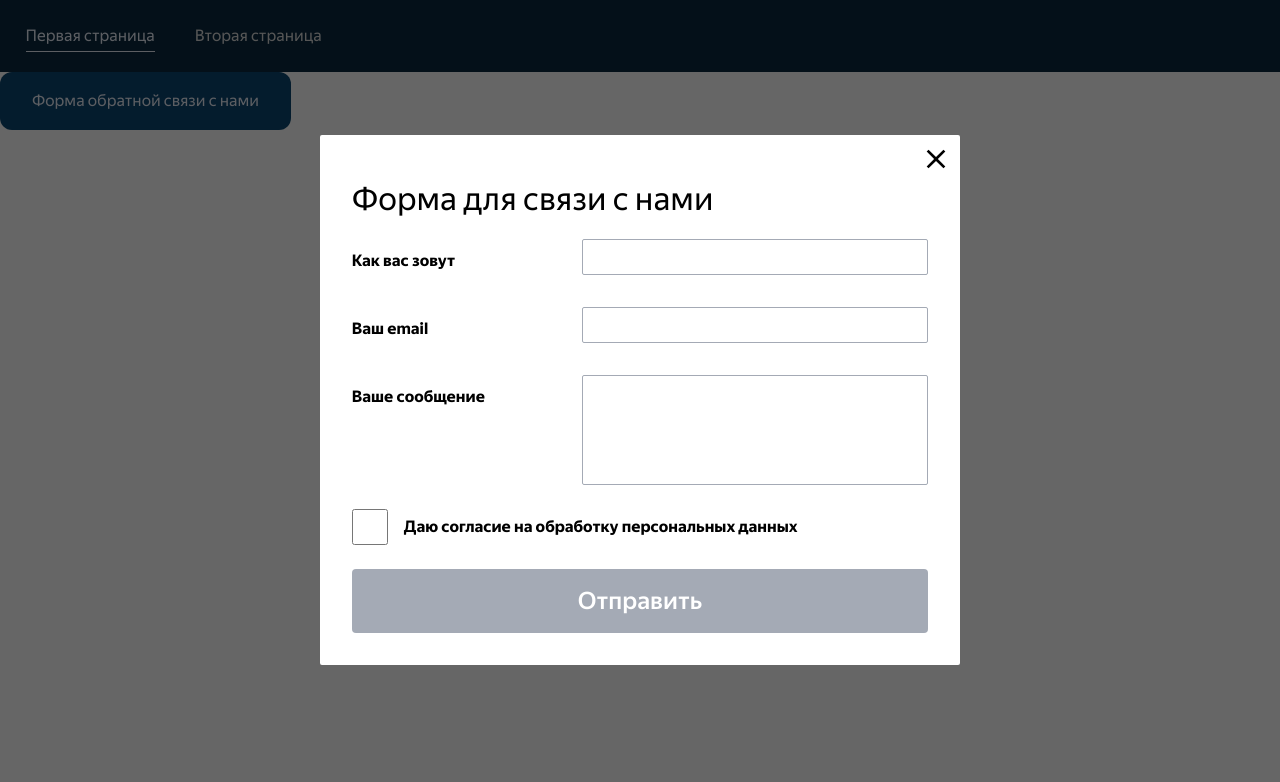
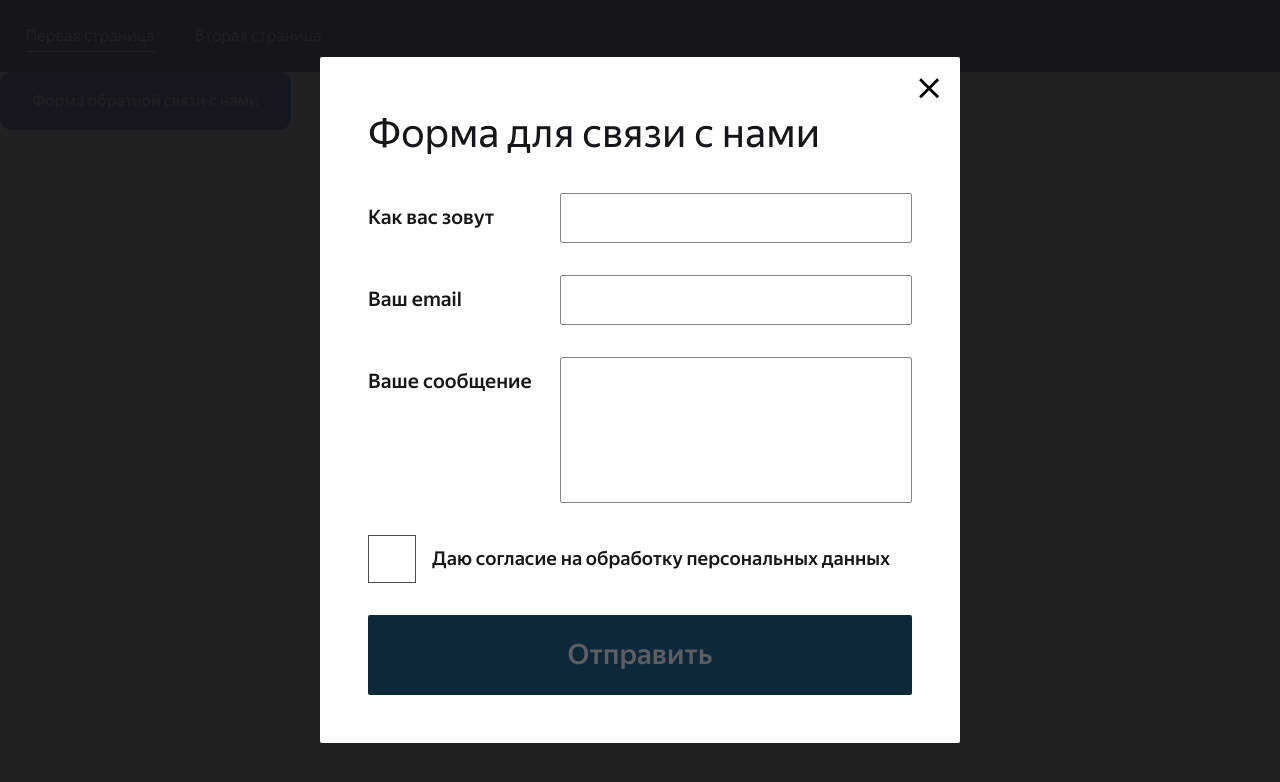
Before and after one commit to SergeiKachenia/Lorem-Ipsum-Team-landing, a React (Create React App) app: page / in a window 1280 px wide. Both pictures are taken after a click on the button "Форма обратной связи с нами". Shown: the top 782 px of the page. Built offline with nearby package versions, Linux system fonts and the light colour scheme.

Commit message:
fix: Исправления
* Исправлены стили
* Добавлен кастомный чекбокс
* Исправлена валидация

```diff
--- a/src/components/FeedbackForm/FeedbackForm.module.scss
+++ b/src/components/FeedbackForm/FeedbackForm.module.scss
@@ -1,109 +1,148 @@
 @import 'styles/global';
 
-
 .wrapper {
-    width: 100vw;
-    height: 100%;
+  @include flex(row, center, center);
   position: absolute;
   top: 0;
   left: 0;
-    @include flex(row, center, center);
+
+  width: 100vw;
+  height: 100%;
 }
 
 .background {
   position: absolute;
+  z-index: 1;
+
   width: 100%;
   height: 100%;
-    background-color: $color-black;
-    opacity: 0.6;
-    z-index: 1;
+
+  opacity: 0.95;
+  background-color: $color-another-main-text;
 }
 
 .form {
+  @include flex(column, flex-start, flex-start);
   position: relative;
+  z-index: 2;
+
+  gap: 32px;
+
+  width: 640px;
+  padding: 48px;
+
   background-color: $color-white;
-    z-index: 2;
-    @include flex(column, baseline, flex-start);
-    gap: 24px;
-    padding: 48px 32px 32px;
-    width: calc(1/2 * $width-desk-wide);
   border-radius: 2px;
 }
 
 .closeBtn {
-    width: 32px;
-    height: 32px;
+  cursor: pointer;
+
   position: absolute;
-    top: 8px;
-    right: 8px;
-    cursor: pointer;
+  top: 14px;
+  right: 14px;
+
+  width: 34.29px;
+  height: 34.29px;
 }
 
 .title {
-    @include regular-text(32px, 1, $color-black)
+  @include regular-text(40px, 56px, $color-another-main-text)
 }
 
 .field {
+  @include flex(row, space-between, flex-start);
+  gap: 16px;
+
   width: 100%;
-    @include flex(row, space-between, flex-start);
-    gap: 16px
 }
 
 .data_check {
-    width: 100%;
   @include flex(row, flex-start, center);
   gap: 16px;
+
+  width: 100%;
 }
 
 .input {
-    width: 60%;
+  @include regular-text(20px, 24px, $color-another-main-text);
   resize: none;
-    padding: 8px 12px;
-    border: 1px solid $color-disabled;
+
+  width: 352px;
+  padding: 12px 20px;
+
+  background: $color-white;
+  border: 1px solid $color-grey-text;
   border-radius: 2px;
 }
 
 .input:focus {
-    border: 1px solid $color-main-text;
-    outline: none;
+  outline: $color-dark-grey-text solid 1px;
 }
 
 .label {
-    padding: 14px 0;
-    @include bold-text(16px, 1, $color-black);
+  @include medium-text(20px, 24px, $color-another-main-text);
+  max-width: 176px;
+  padding: 12px 0 0;
 }
 
 .validError {
-    padding: 11px 0 17px;
-    max-width: 196px;
-    @include regular-text(16px, 1, rgb(255, 75, 75));
-}
-
-.width_128 {
-    max-width: 128px;
+  @include medium-text(20px, 24px, $color-error);
 }
 
 .checkbox {
-    width: 36px;
-    height: 36px;
+  position: relative;
+
+  width: 0;
+  height: 48px;
+  margin-right: 48px;
+
+  &::before {
+    cursor: pointer;
+    content: '';
+
+    position: absolute;
+    top: 0;
+    left: 0;
+
+    box-sizing: border-box;
+    width: 48px;
+    height: 48px;
+
+    border: 1px solid #4B4C52;
+  }
+
+  &:checked {
+    &::before {
+      background-image: url("../../assets/icons/checkbox-active.svg");
+      background-position: center;
+      background-size: cover;
+    }
+  }
 }
 
 .data_check__label {
-    @include bold-text(16px, 1, $color-black)
+  @include medium-text(19px, 24px, $color-another-main-text);
 }
 
 .send_btn {
+  @include button-default;
+  @include medium-text(28px, 36px, $color-white-text);
   width: 100%;
-    background-color: $color-main-blue-active;
-    padding: 20px;
-    @include medium-text(24px, 1, $color-white);
-    border: none;
-    border-radius: 4px;
+  padding: 21px 0 23px;
+
+  background-color: $color-main-blue;
+  border-radius: 2px;
+
   transition: ease-in-out 0.25s;
+
   &:hover {
     background-color: $color-main-blue-hover;
   }
+
   &:disabled {
-        background-color: $color-disabled;
+    cursor: default;
+
+    filter: brightness(40%);
   }
 }
--- a/src/components/FeedbackForm/FeedbackForm.tsx
+++ b/src/components/FeedbackForm/FeedbackForm.tsx
@@ -18,11 +18,11 @@ const FeedbackForm: React.FC<ICloseForm> = ({ closeForm }) => {
       name: '',
       email: '',
       message: '',
-      dataTreat: '',
+      dataTreat: [],
     },
     validationSchema: Yup.object({
-      name: Yup.string().max(30, 'Слишком длинное имя'),
-      email: Yup.string().email('Некорректный email'),
+      name: Yup.string().required('Введите ваше имя').max(30, 'Слишком длинное имя'),
+      email: Yup.string().required('Введите ваш email').email('Некорректный email'),
       message: Yup.string().required('Сообщение не может быть пустым'),
       dataTreat: Yup.array().min(1, 'Даю согласие на обработку персональных данных'),
     }),
@@ -30,7 +30,7 @@ const FeedbackForm: React.FC<ICloseForm> = ({ closeForm }) => {
       console.log(values);
     },
   });
-  const condName = (key: 'name' | 'message' | 'email' | 'dataTreat'): boolean => {
+  const condName = (key: keyof typeof formik.touched | keyof typeof formik.errors): boolean => {
     if (formik.touched[key] !== undefined && formik.errors[key] !== undefined) {
       return false;
     }
@@ -38,44 +38,43 @@ const FeedbackForm: React.FC<ICloseForm> = ({ closeForm }) => {
   };
   const isFormFull =
     Object.values(formik.values).filter((val) => val === '').length === 0 && Object.entries(formik.errors).length === 0;
-  console.log(isFormFull);
+
   return (
-    <div className={cn(styles.wrapper)}>
-      <div className={cn(styles.background)}></div>
-      <form className={cn(styles.form)} onSubmit={formik.handleSubmit}>
-        <MdClose className={cn(styles.closeBtn)} onClick={closeForm}></MdClose>
-        <h2 className={cn(styles.title)}>Форма для связи с нами</h2>
-        <div className={cn(styles.field)}>
+    <div className={styles.wrapper}>
+      <div className={styles.background}></div>
+      <form className={styles.form} onSubmit={formik.handleSubmit}>
+        <MdClose className={styles.closeBtn} onClick={closeForm}></MdClose>
+        <h2 className={styles.title}>Форма для связи с нами</h2>
+        <div className={styles.field}>
           <label className={cn(styles.label, { [styles.validError]: !condName('name') })}>
             {condName('name') ? 'Как вас зовут' : formik.errors.name}
           </label>
           <input
             name='name'
             type='text'
-            className={cn(styles.input)}
+            className={styles.input}
             onChange={formik.handleChange}
             onBlur={formik.handleBlur}
             value={formik.values.name}
           />
         </div>
-        <div className={cn(styles.field)}>
+        <div className={styles.field}>
           <label className={cn(styles.label, { [styles.validError]: !condName('email') })}>
             {condName('email') ? 'Ваш email' : formik.errors.email}
           </label>
           <input
             name='email'
             type='email'
-            className={cn(styles.input)}
+            className={styles.input}
             onChange={formik.handleChange}
             onBlur={formik.handleBlur}
             value={formik.values.email}
           />
         </div>
-        <div className={cn(styles.field)}>
+        <div className={styles.field}>
           <label
             className={cn(styles.label, {
               [styles.validError]: !condName('message'),
-              [styles.width_128]: !condName('message'),
             })}
           >
             {condName('message') ? 'Ваше сообщение' : formik.errors.message}
@@ -83,19 +82,19 @@ const FeedbackForm: React.FC<ICloseForm> = ({ closeForm }) => {
           <textarea
             name='message'
             rows={5}
-            className={cn(styles.input)}
+            className={styles.input}
             onChange={formik.handleChange}
             onBlur={formik.handleBlur}
             value={formik.values.message}
           />
         </div>
-        <div className={cn(styles.data_check)}>
-          <input name='dataTreat' type='checkbox' className={cn(styles.checkbox)} onChange={formik.handleChange} />
-          <label className={cn(styles.data_check__label)}>
+        <div className={styles.data_check}>
+          <input name='dataTreat' type='checkbox' className={styles.checkbox} onChange={formik.handleChange} />
+          <label className={styles.data_check__label}>
             {condName('dataTreat') ? 'Даю согласие на обработку персональных данных' : formik.errors.dataTreat}
           </label>
         </div>
-        <button className={cn(styles.send_btn)} type='submit' disabled={!isFormFull}>
+        <button className={styles.send_btn} type='submit' disabled={!isFormFull}>
           Отправить
         </button>
       </form>
```
Also changed, not shown: src/assets/icons/checkbox-active.svg (added). Lines whose indentation alone changed are shown as unchanged.
